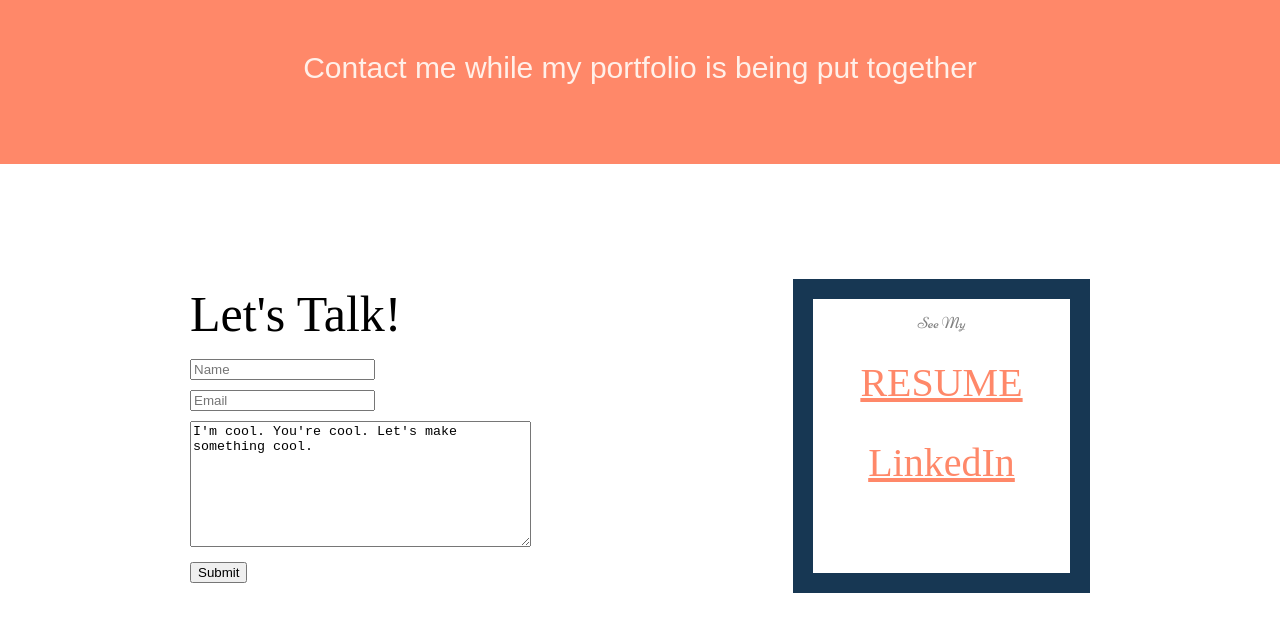
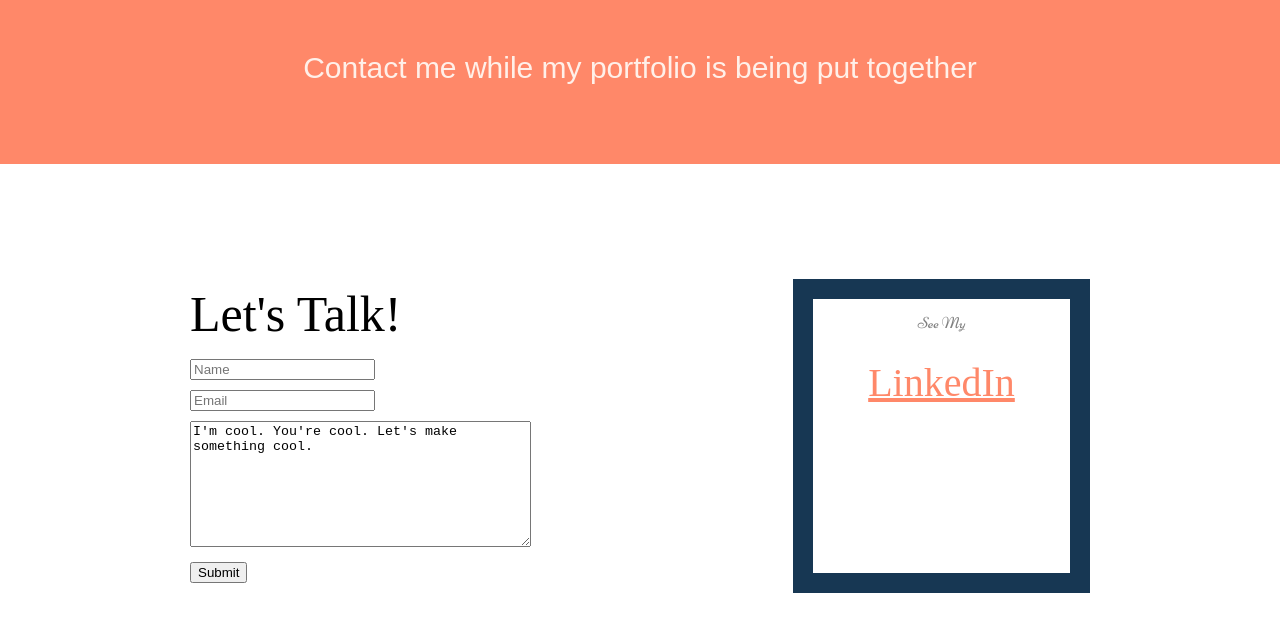
Before and after one commit to jpmbvistro/portfolio, a plain HTML site: page index.html in a window 1280 px wide. Shown: the part 2250-2882 px from the top of the page. Drawn offline with Linux system fonts and the light colour scheme; files that its build step writes are made by us from their sources.

Commit message:
removed resume

```diff
--- a/index.html
+++ b/index.html
@@ -109,7 +109,7 @@
 
         <section class="resume">
           <p>See My</p>
-          <h3><a href="#">RESUME</a></h3>
+          <!-- <h3><a href="#">RESUME</a></h3> -->
           <h3><a href="https://www.linkedin.com/in/juan-justin-vistro/" target="_blank">LinkedIn</a></h3>
         </section>
       </section>
```
